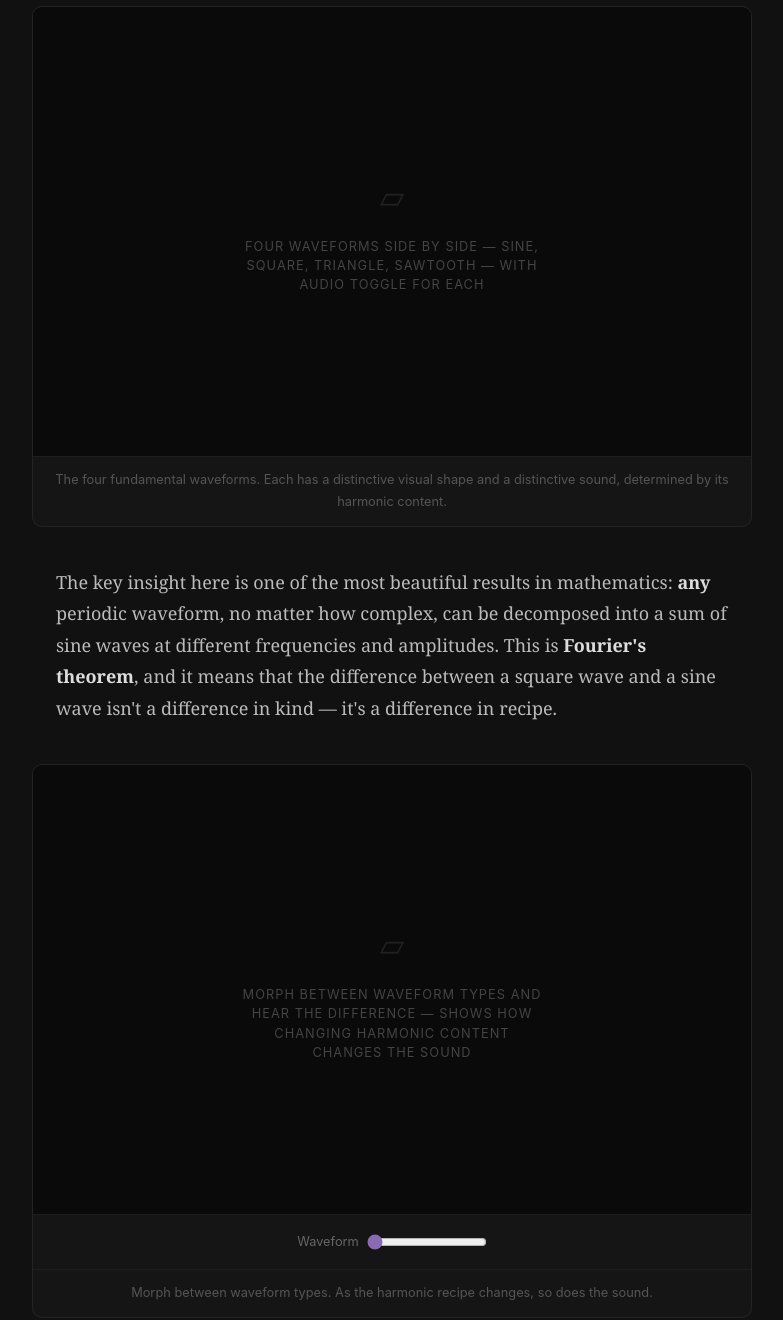
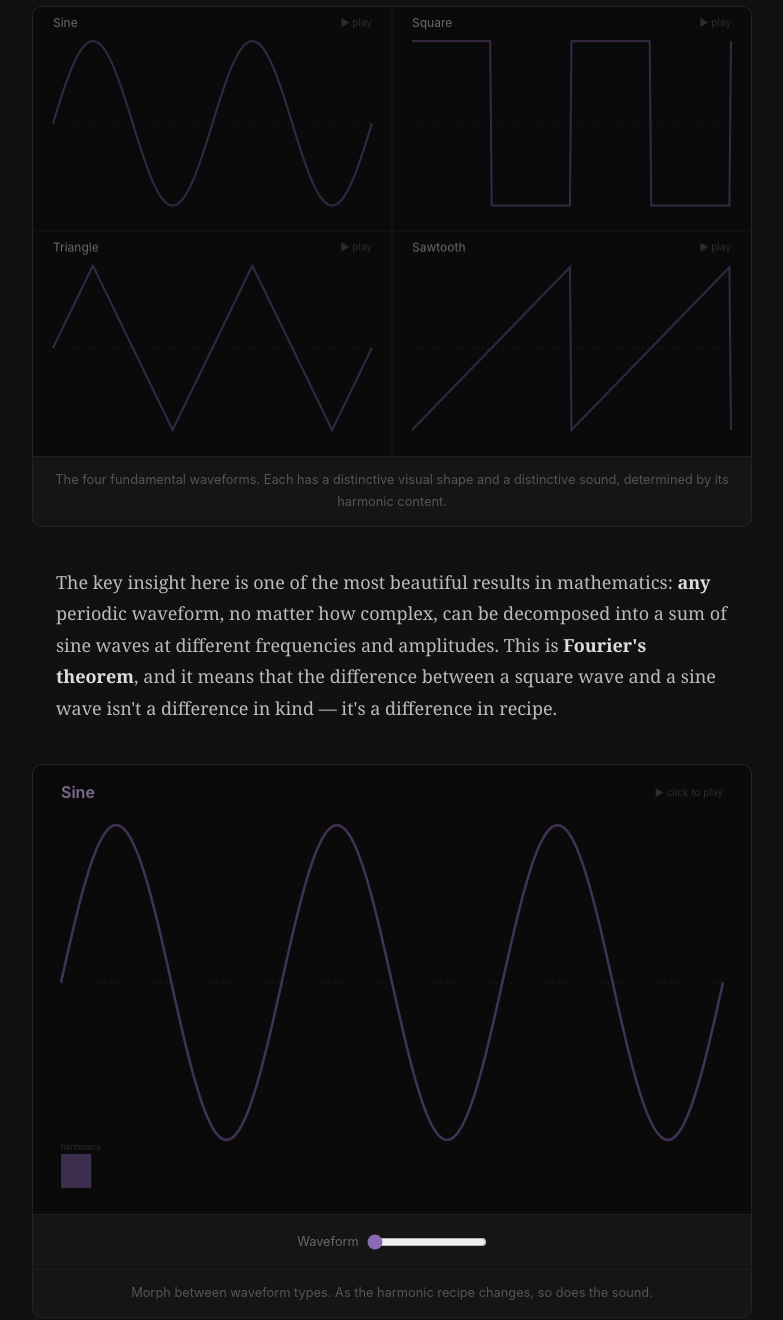
Before and after one commit to adamron/adamron.github.io, a website: page tools/sound-music/index.html in a window 1280 px wide. Shown: the part 6660-7980 px from the top of the page, without its empty margins (248-1031 px from the left). Drawn offline with Linux system fonts and the light colour scheme; animation ran at ten frames a second.

Commit message:
feat: add waveform shapes and synth demos with audio interaction

```diff
--- a/sw.js
+++ b/sw.js
@@ -117,7 +117,9 @@ const ASSETS = [
   '/tools/sound-music/js/app.js',
   '/tools/sound-music/js/pressure-wave.js',
   '/tools/sound-music/js/wave-anatomy.js',
-  '/tools/sound-music/js/pitch-frequency.js'
+  '/tools/sound-music/js/pitch-frequency.js',
+  '/tools/sound-music/js/waveform-shapes.js',
+  '/tools/sound-music/js/waveform-synth.js'
 ];
 
 self.addEventListener('install', event => {
--- a/tools/sound-music/index.html
+++ b/tools/sound-music/index.html
@@ -889,6 +889,8 @@
 <script src="js/pressure-wave.js"></script>
 <script src="js/wave-anatomy.js"></script>
 <script src="js/pitch-frequency.js"></script>
+<script src="js/waveform-shapes.js"></script>
+<script src="js/waveform-synth.js"></script>
 <script>initAll();</script>
 
 </body>
--- /dev/null
+++ b/tools/sound-music/js/waveform-shapes.js
@@ -0,0 +1,256 @@
+/**
+ * waveform-shapes demo
+ * Shows sine, square, triangle, and sawtooth waveforms in a 2x2 grid.
+ * Click any quadrant to toggle its audio on/off. Multiple can play
+ * simultaneously for comparison.
+ */
+registerDemo("waveform-shapes", {
+  init(container) {
+    const canvas = document.createElement("canvas");
+    container.appendChild(canvas);
+
+    const TYPES = ["sine", "square", "triangle", "sawtooth"];
+    const LABELS = ["Sine", "Square", "Triangle", "Sawtooth"];
+    const BASE_FREQ = 220;
+    const ACCENT = [140, 100, 180];
+
+    // Which waveforms are currently playing
+    const active = [false, false, false, false];
+
+    // --- Web Audio ---
+    let audioCtx = null;
+    const oscs = [null, null, null, null];
+    const gains = [null, null, null, null];
+
+    function toggleWaveform(index) {
+      if (!audioCtx)
+        audioCtx = new (window.AudioContext || window.webkitAudioContext)();
+
+      if (active[index]) {
+        // Stop
+        active[index] = false;
+        if (gains[index]) {
+          const g = gains[index];
+          const o = oscs[index];
+          g.gain.setTargetAtTime(0, audioCtx.currentTime, 0.04);
+          setTimeout(() => {
+            o.stop();
+            o.disconnect();
+            g.disconnect();
+          }, 200);
+          oscs[index] = null;
+          gains[index] = null;
+        }
+      } else {
+        // Start
+        active[index] = true;
+        const osc = audioCtx.createOscillator();
+        const gain = audioCtx.createGain();
+        osc.type = TYPES[index];
+        osc.frequency.value = BASE_FREQ;
+        gain.gain.value = 0;
+        osc.connect(gain);
+        gain.connect(audioCtx.destination);
+        osc.start();
+        gain.gain.setTargetAtTime(0.12, audioCtx.currentTime, 0.03);
+        oscs[index] = osc;
+        gains[index] = gain;
+      }
+    }
+
+    function stopAll() {
+      for (let i = 0; i < 4; i++) {
+        if (active[i]) toggleWaveform(i);
+      }
+    }
+
+    // --- Waveform math (generate one cycle, 0..1 -> -1..1) ---
+    function waveValue(type, t) {
+      const p = t % 1;
+      switch (type) {
+        case "sine":
+          return Math.sin(p * Math.PI * 2);
+        case "square":
+          return p < 0.5 ? 1 : -1;
+        case "triangle":
+          return p < 0.25
+            ? p * 4
+            : p < 0.75
+              ? 2 - p * 4
+              : p * 4 - 4;
+        case "sawtooth":
+          return 2 * p - 1;
+        default:
+          return 0;
+      }
+    }
+
+    // --- Hit detection ---
+    function quadrantAt(e) {
+      const rect = canvas.getBoundingClientRect();
+      const x = (e.clientX - rect.left) / rect.width;
+      const y = (e.clientY - rect.top) / rect.height;
+      const col = x < 0.5 ? 0 : 1;
+      const row = y < 0.5 ? 0 : 1;
+      return row * 2 + col;
+    }
+
+    canvas.addEventListener("pointerdown", (e) => {
+      const idx = quadrantAt(e);
+      toggleWaveform(idx);
+    });
+
+    canvas.addEventListener("pointermove", (e) => {
+      canvas.style.cursor = "pointer";
+    });
+
+    canvas.style.touchAction = "none";
+    canvas.style.cursor = "pointer";
+
+    // --- Rendering ---
+    let phase = 0;
+
+    function resize() {
+      const rect = container.getBoundingClientRect();
+      const dpr = window.devicePixelRatio || 1;
+      canvas.width = rect.width * dpr;
+      canvas.height = rect.height * dpr;
+    }
+
+    function draw() {
+      const ctx = canvas.getContext("2d");
+      const w = canvas.width;
+      const h = canvas.height;
+      const dpr = window.devicePixelRatio || 1;
+
+      ctx.clearRect(0, 0, w, h);
+
+      const cellW = w / 2;
+      const cellH = h / 2;
+      const padX = 20 * dpr;
+      const padY = 24 * dpr;
+      const wavePadTop = 32 * dpr;
+
+      // Grid lines
+      ctx.strokeStyle = "rgba(255,255,255,0.06)";
+      ctx.lineWidth = 1 * dpr;
+      ctx.beginPath();
+      ctx.moveTo(cellW, 0);
+      ctx.lineTo(cellW, h);
+      ctx.moveTo(0, cellH);
+      ctx.lineTo(w, cellH);
+      ctx.stroke();
+
+      for (let i = 0; i < 4; i++) {
+        const col = i % 2;
+        const row = Math.floor(i / 2);
+        const ox = col * cellW;
+        const oy = row * cellH;
+        const isActive = active[i];
+
+        const waveL = ox + padX;
+        const waveR = ox + cellW - padX;
+        const waveW = waveR - waveL;
+        const waveT = oy + wavePadTop;
+        const waveB = oy + cellH - padY;
+        const waveH = waveB - waveT;
+        const centerY = waveT + waveH / 2;
+        const amp = waveH / 2 - 2 * dpr;
+
+        // Background highlight when active
+        if (isActive) {
+          ctx.fillStyle = "rgba(140,100,180,0.06)";
+          ctx.fillRect(ox, oy, cellW, cellH);
+        }
+
+        // Label
+        ctx.font = `${12 * dpr}px -apple-system, BlinkMacSystemFont, 'Segoe UI', Roboto, sans-serif`;
+        ctx.textAlign = "left";
+        ctx.textBaseline = "top";
+        ctx.fillStyle = isActive
+          ? "rgba(200,175,230,0.9)"
+          : "rgba(255,255,255,0.4)";
+        ctx.fillText(LABELS[i], ox + padX, oy + 10 * dpr);
+
+        // Play indicator
+        ctx.textAlign = "right";
+        ctx.fillStyle = isActive
+          ? "rgba(200,175,230,0.7)"
+          : "rgba(255,255,255,0.15)";
+        ctx.font = `${10 * dpr}px -apple-system, BlinkMacSystemFont, 'Segoe UI', Roboto, sans-serif`;
+        ctx.fillText(
+          isActive ? "\u25A0 stop" : "\u25B6 play",
+          ox + cellW - padX,
+          oy + 11 * dpr,
+        );
+
+        // Equilibrium line
+        ctx.setLineDash([2 * dpr, 3 * dpr]);
+        ctx.strokeStyle = "rgba(255,255,255,0.07)";
+        ctx.lineWidth = 1 * dpr;
+        ctx.beginPath();
+        ctx.moveTo(waveL, centerY);
+        ctx.lineTo(waveR, centerY);
+        ctx.stroke();
+        ctx.setLineDash([]);
+
+        // Draw waveform (2 cycles)
+        const cycles = 2;
+        const samples = 200;
+        ctx.beginPath();
+        for (let s = 0; s <= samples; s++) {
+          const t = s / samples;
+          const v = waveValue(TYPES[i], t * cycles + (isActive ? phase : 0));
+          const x = waveL + t * waveW;
+          const y = centerY - v * amp;
+          if (s === 0) ctx.moveTo(x, y);
+          else ctx.lineTo(x, y);
+        }
+
+        const alpha = isActive ? 1.0 : 0.35;
+        ctx.strokeStyle = `rgba(${ACCENT[0]},${ACCENT[1]},${ACCENT[2]},${alpha})`;
+        ctx.lineWidth = 2 * dpr;
+        ctx.stroke();
+      }
+
+      // Advance phase for active waveforms
+      const anyActive = active.some(Boolean);
+      if (anyActive) {
+        phase += 0.012;
+      }
+    }
+
+    // --- Animation loop ---
+    let animId = 0;
+
+    function frame() {
+      draw();
+      animId = requestAnimationFrame(frame);
+    }
+
+    function start() {
+      if (!animId) animId = requestAnimationFrame(frame);
+    }
+
+    function stop() {
+      if (animId) {
+        cancelAnimationFrame(animId);
+        animId = 0;
+      }
+      stopAll();
+    }
+
+    const observer = new IntersectionObserver(
+      ([entry]) => {
+        if (entry.isIntersecting) start();
+        else stop();
+      },
+      { threshold: 0 },
+    );
+    observer.observe(container);
+
+    window.addEventListener("resize", resize);
+    resize();
+    start();
+  },
+});
--- /dev/null
+++ b/tools/sound-music/js/waveform-synth.js
@@ -0,0 +1,332 @@
+/**
+ * waveform-synth demo
+ * Morph between sine → triangle → square → sawtooth using additive synthesis.
+ * The slider crossfades harmonic amplitudes between the four waveform recipes.
+ * Click/hold on the canvas to play; drag the slider while playing to hear
+ * the timbre change in real time.
+ */
+registerDemo("waveform-synth", {
+  init(container) {
+    const canvas = document.createElement("canvas");
+    container.appendChild(canvas);
+
+    const NUM_HARMONICS = 20;
+    const BASE_FREQ = 220;
+    const ACCENT = "rgba(140,100,180,";
+
+    let mix = 0; // 0..1 mapped from slider 0..100
+    let playing = false;
+    let phase = 0;
+
+    const wrap = container.closest(".demo-container");
+    const mixSlider = wrap.querySelector('[data-control="waveform-mix"]');
+    if (mixSlider) {
+      mix = parseInt(mixSlider.value, 10) / 100;
+      mixSlider.addEventListener("input", () => {
+        mix = parseInt(mixSlider.value, 10) / 100;
+        if (playing) updateOscGains();
+      });
+    }
+
+    // --- Harmonic recipes for each waveform ---
+    // Returns amplitude of harmonic n (1-based) for each waveform type
+    function sineHarmonics(n) {
+      return n === 1 ? 1 : 0;
+    }
+    function triangleHarmonics(n) {
+      if (n % 2 === 0) return 0;
+      return (1 / (n * n)) * (((n - 1) / 2) % 2 === 0 ? 1 : -1);
+    }
+    function squareHarmonics(n) {
+      if (n % 2 === 0) return 0;
+      return 1 / n;
+    }
+    function sawtoothHarmonics(n) {
+      return (1 / n) * (n % 2 === 0 ? -1 : 1);
+    }
+
+    // Compute blended harmonic amplitudes for current mix position
+    // mix 0..0.33 = sine→triangle, 0.33..0.66 = triangle→square, 0.66..1 = square→sawtooth
+    function getHarmonics() {
+      const amps = new Float32Array(NUM_HARMONICS);
+      let segT, aFn, bFn;
+
+      if (mix < 1 / 3) {
+        segT = mix * 3;
+        aFn = sineHarmonics;
+        bFn = triangleHarmonics;
+      } else if (mix < 2 / 3) {
+        segT = (mix - 1 / 3) * 3;
+        aFn = triangleHarmonics;
+        bFn = squareHarmonics;
+      } else {
+        segT = (mix - 2 / 3) * 3;
+        aFn = squareHarmonics;
+        bFn = sawtoothHarmonics;
+      }
+
+      for (let i = 0; i < NUM_HARMONICS; i++) {
+        const n = i + 1;
+        amps[i] = aFn(n) * (1 - segT) + bFn(n) * segT;
+      }
+      return amps;
+    }
+
+    // Current waveform label
+    function getLabel() {
+      if (mix < 1 / 3) {
+        const t = mix * 3;
+        if (t < 0.05) return "Sine";
+        if (t > 0.95) return "Triangle";
+        return "Sine \u2192 Triangle";
+      } else if (mix < 2 / 3) {
+        const t = (mix - 1 / 3) * 3;
+        if (t < 0.05) return "Triangle";
+        if (t > 0.95) return "Square";
+        return "Triangle \u2192 Square";
+      } else {
+        const t = (mix - 2 / 3) * 3;
+        if (t < 0.05) return "Square";
+        if (t > 0.95) return "Sawtooth";
+        return "Square \u2192 Sawtooth";
+      }
+    }
+
+    // --- Web Audio (additive synthesis) ---
+    let audioCtx = null;
+    let oscNodes = [];
+    let gainNodes = [];
+    let masterGain = null;
+
+    function startAudio() {
+      if (oscNodes.length) return;
+      if (!audioCtx)
+        audioCtx = new (window.AudioContext || window.webkitAudioContext)();
+
+      masterGain = audioCtx.createGain();
+      masterGain.gain.value = 0;
+      masterGain.connect(audioCtx.destination);
+
+      const amps = getHarmonics();
+      for (let i = 0; i < NUM_HARMONICS; i++) {
+        const osc = audioCtx.createOscillator();
+        const gain = audioCtx.createGain();
+        osc.type = "sine";
+        osc.frequency.value = BASE_FREQ * (i + 1);
+        gain.gain.value = Math.abs(amps[i]);
+        osc.connect(gain);
+        gain.connect(masterGain);
+        osc.start();
+        oscNodes.push(osc);
+        gainNodes.push(gain);
+      }
+
+      masterGain.gain.setTargetAtTime(0.15, audioCtx.currentTime, 0.03);
+    }
+
+    function stopAudio() {
+      if (!oscNodes.length) return;
+      masterGain.gain.setTargetAtTime(0, audioCtx.currentTime, 0.04);
+      const nodes = oscNodes.slice();
+      const gNodes = gainNodes.slice();
+      const mg = masterGain;
+      setTimeout(() => {
+        nodes.forEach((o) => { o.stop(); o.disconnect(); });
+        gNodes.forEach((g) => g.disconnect());
+        mg.disconnect();
+      }, 200);
+      oscNodes = [];
+      gainNodes = [];
+      masterGain = null;
+    }
+
+    function updateOscGains() {
+      if (!gainNodes.length) return;
+      const amps = getHarmonics();
+      const t = audioCtx.currentTime;
+      for (let i = 0; i < NUM_HARMONICS; i++) {
+        gainNodes[i].gain.setTargetAtTime(Math.abs(amps[i]), t, 0.02);
+      }
+    }
+
+    // --- Interaction: click to toggle ---
+    canvas.addEventListener("pointerdown", (e) => {
+      canvas.setPointerCapture(e.pointerId);
+      if (playing) {
+        playing = false;
+        stopAudio();
+      } else {
+        playing = true;
+        startAudio();
+      }
+    });
+    canvas.style.touchAction = "none";
+    canvas.style.cursor = "pointer";
+
+    // --- Rendering ---
+    function resize() {
+      const rect = container.getBoundingClientRect();
+      const dpr = window.devicePixelRatio || 1;
+      canvas.width = rect.width * dpr;
+      canvas.height = rect.height * dpr;
+    }
+
+    function draw() {
+      const ctx = canvas.getContext("2d");
+      const w = canvas.width;
+      const h = canvas.height;
+      const dpr = window.devicePixelRatio || 1;
+
+      ctx.clearRect(0, 0, w, h);
+
+      const padX = 28 * dpr;
+      const padY = 20 * dpr;
+      const headerH = 36 * dpr;
+      const barAreaH = 50 * dpr;
+      const waveTop = padY + headerH;
+      const waveBot = h - padY - barAreaH;
+      const waveH = waveBot - waveTop;
+      const centerY = waveTop + waveH / 2;
+      const drawW = w - padX * 2;
+
+      const amps = getHarmonics();
+
+      // --- Label ---
+      ctx.font = `600 ${16 * dpr}px -apple-system, BlinkMacSystemFont, 'Segoe UI', Roboto, sans-serif`;
+      ctx.textAlign = "left";
+      ctx.textBaseline = "top";
+      ctx.fillStyle = playing ? "rgba(200,175,230,0.9)" : "rgba(200,175,230,0.6)";
+      ctx.fillText(getLabel(), padX, padY);
+
+      // Play hint
+      ctx.textAlign = "right";
+      ctx.font = `${10 * dpr}px -apple-system, BlinkMacSystemFont, 'Segoe UI', Roboto, sans-serif`;
+      ctx.fillStyle = playing ? "rgba(200,175,230,0.5)" : "rgba(255,255,255,0.15)";
+      ctx.fillText(
+        playing ? "\u25A0 click to stop" : "\u25B6 click to play",
+        w - padX,
+        padY + 3 * dpr,
+      );
+
+      // --- Waveform ---
+      // Equilibrium
+      ctx.setLineDash([3 * dpr, 4 * dpr]);
+      ctx.strokeStyle = "rgba(255,255,255,0.07)";
+      ctx.lineWidth = 1 * dpr;
+      ctx.beginPath();
+      ctx.moveTo(padX, centerY);
+      ctx.lineTo(padX + drawW, centerY);
+      ctx.stroke();
+      ctx.setLineDash([]);
+
+      // Compute composite wave from harmonics
+      const samples = 400;
+      const cycles = 3;
+
+      // Find peak for normalization
+      let peak = 0;
+      for (let s = 0; s <= samples; s++) {
+        const t = s / samples;
+        let v = 0;
+        for (let i = 0; i < NUM_HARMONICS; i++) {
+          v += amps[i] * Math.sin((i + 1) * t * cycles * Math.PI * 2);
+        }
+        if (Math.abs(v) > peak) peak = Math.abs(v);
+      }
+      if (peak < 0.001) peak = 1;
+
+      const amp = (waveH / 2 - 4 * dpr) / peak;
+
+      ctx.beginPath();
+      for (let s = 0; s <= samples; s++) {
+        const t = s / samples;
+        let v = 0;
+        for (let i = 0; i < NUM_HARMONICS; i++) {
+          v +=
+            amps[i] *
+            Math.sin((i + 1) * t * cycles * Math.PI * 2 + (playing ? phase * (i + 1) : 0));
+        }
+        const x = padX + t * drawW;
+        const y = centerY - v * amp;
+        if (s === 0) ctx.moveTo(x, y);
+        else ctx.lineTo(x, y);
+      }
+      ctx.strokeStyle = ACCENT + (playing ? "0.9)" : "0.45)");
+      ctx.lineWidth = 2.5 * dpr;
+      ctx.stroke();
+
+      // --- Harmonic bars at bottom ---
+      const barTop = h - padY - barAreaH + 10 * dpr;
+      const barMaxH = barAreaH - 16 * dpr;
+      const barGap = 3 * dpr;
+      const totalBarW = drawW - barGap * (NUM_HARMONICS - 1);
+      const barW = totalBarW / NUM_HARMONICS;
+
+      // Find max harmonic amp for bar scaling
+      let maxAmp = 0;
+      for (let i = 0; i < NUM_HARMONICS; i++) {
+        if (Math.abs(amps[i]) > maxAmp) maxAmp = Math.abs(amps[i]);
+      }
+      if (maxAmp < 0.001) maxAmp = 1;
+
+      for (let i = 0; i < NUM_HARMONICS; i++) {
+        const bx = padX + i * (barW + barGap);
+        const bh = (Math.abs(amps[i]) / maxAmp) * barMaxH;
+        const by = barTop + barMaxH - bh;
+
+        const alpha = playing ? 0.6 + 0.4 * (Math.abs(amps[i]) / maxAmp) : 0.2 + 0.2 * (Math.abs(amps[i]) / maxAmp);
+        ctx.fillStyle = ACCENT + alpha.toFixed(2) + ")";
+        ctx.beginPath();
+        ctx.roundRect(bx, by, barW, bh, 1.5 * dpr);
+        ctx.fill();
+      }
+
+      // Bar label
+      ctx.font = `${8 * dpr}px -apple-system, BlinkMacSystemFont, 'Segoe UI', Roboto, sans-serif`;
+      ctx.fillStyle = "rgba(255,255,255,0.15)";
+      ctx.textAlign = "left";
+      ctx.textBaseline = "bottom";
+      ctx.fillText("harmonics", padX, barTop - 2 * dpr);
+
+      if (playing) {
+        phase += 0.04;
+      }
+    }
+
+    // --- Animation loop ---
+    let animId = 0;
+
+    function frame() {
+      draw();
+      animId = requestAnimationFrame(frame);
+    }
+
+    function start() {
+      if (!animId) animId = requestAnimationFrame(frame);
+    }
+
+    function stop() {
+      if (animId) {
+        cancelAnimationFrame(animId);
+        animId = 0;
+      }
+      if (playing) {
+        playing = false;
+        stopAudio();
+      }
+    }
+
+    const observer = new IntersectionObserver(
+      ([entry]) => {
+        if (entry.isIntersecting) start();
+        else stop();
+      },
+      { threshold: 0 },
+    );
+    observer.observe(container);
+
+    window.addEventListener("resize", resize);
+    resize();
+    start();
+  },
+});
```
